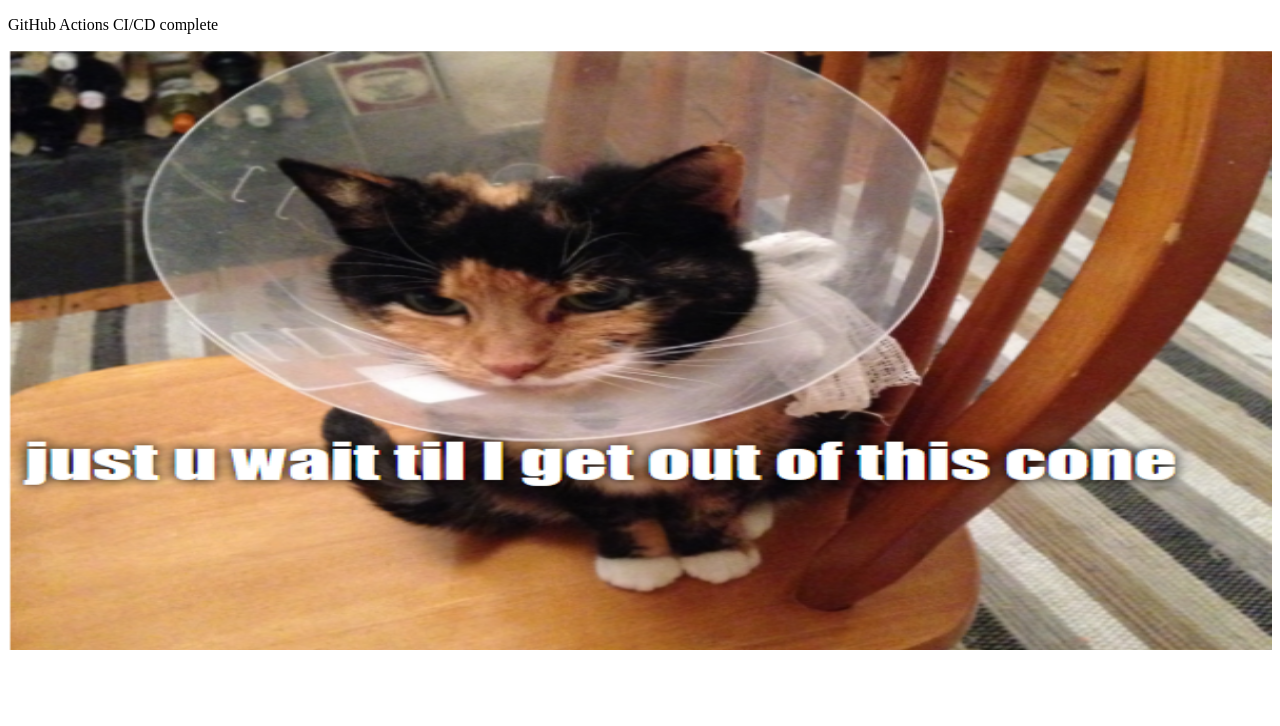
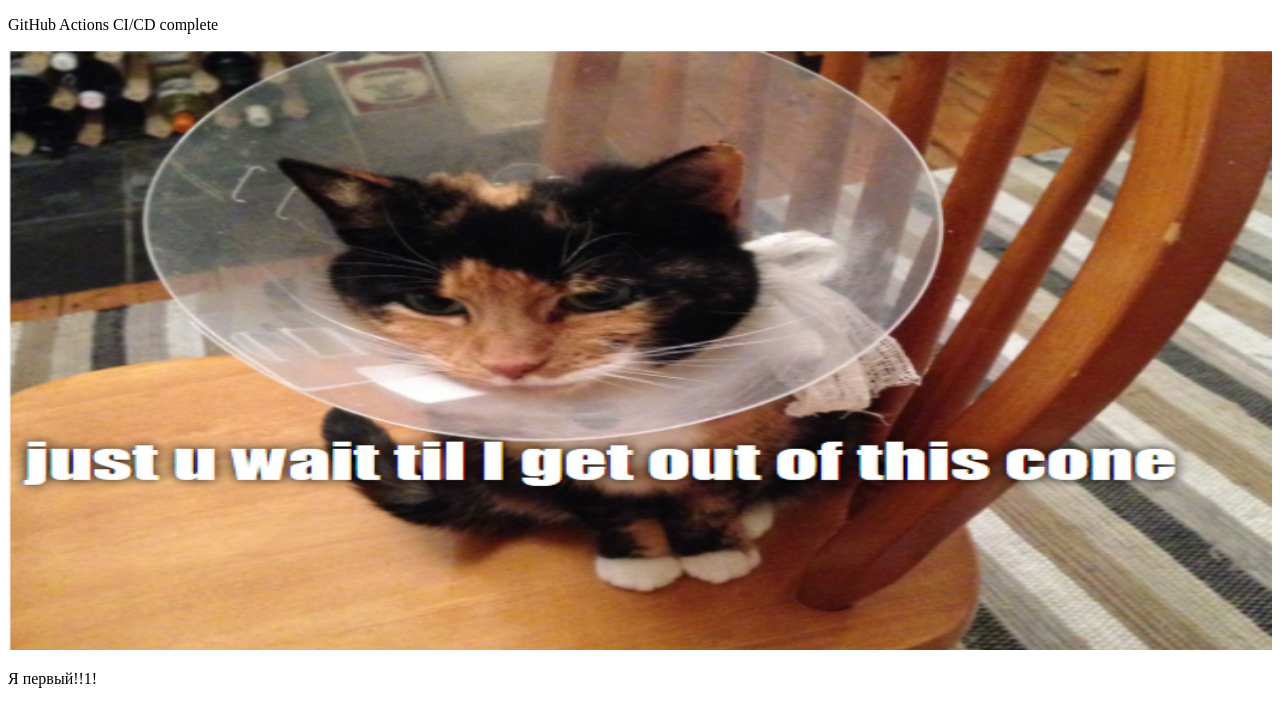
Before and after one commit to yernoor/yernoor-html, a plain HTML site: page index.html in a window 1280 px wide. Drawn offline with Linux system fonts and the light colour scheme.

Commit message:
add workflows

```diff
--- a/index.html
+++ b/index.html
@@ -11,6 +11,6 @@ img {
 <body>
 <p>GitHub Actions CI/CD complete</p>
 <img src="1.png" alt="Yernur Kalikhan meme" width="600" height="600">
-
+<p>Я первый!!1!</p>
 </body>
 </html>
```
